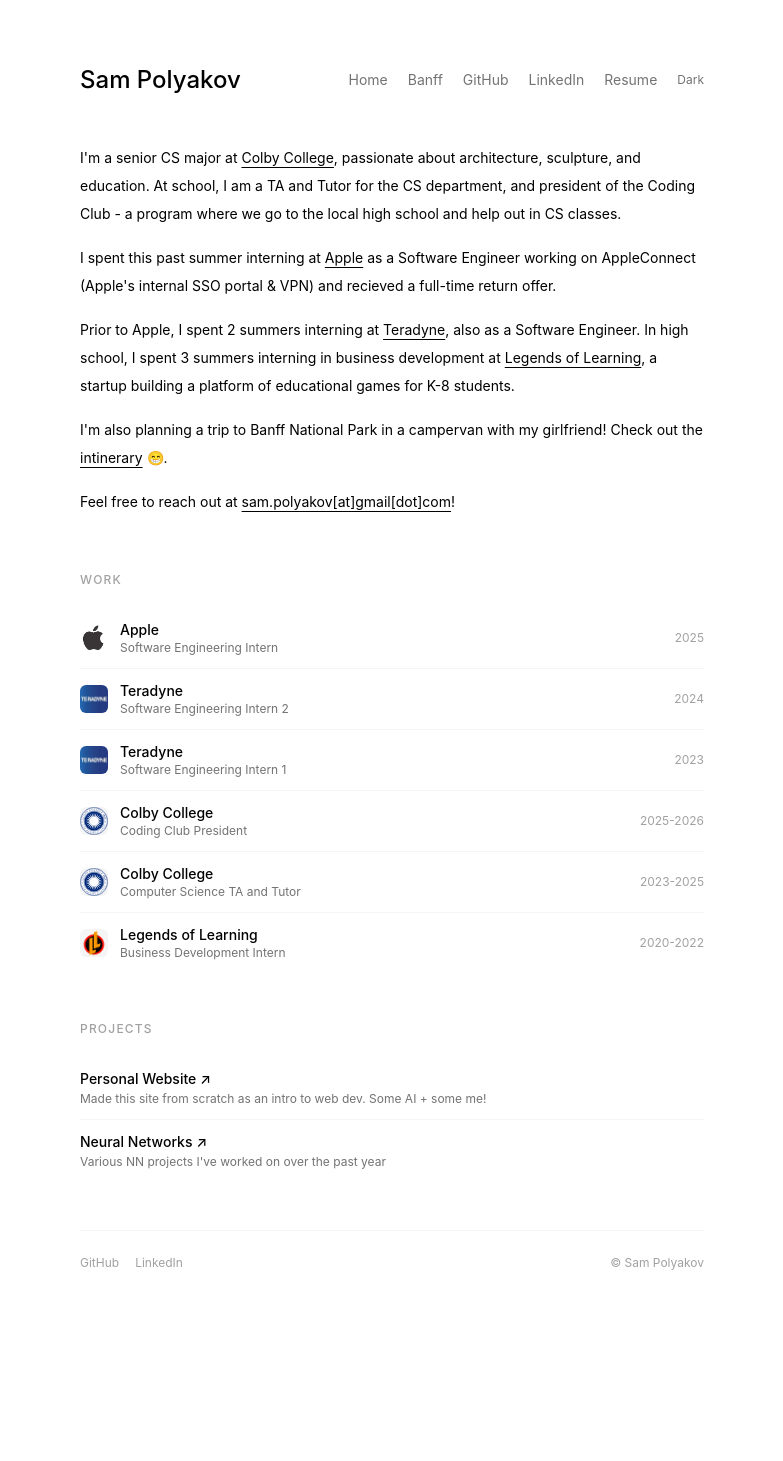
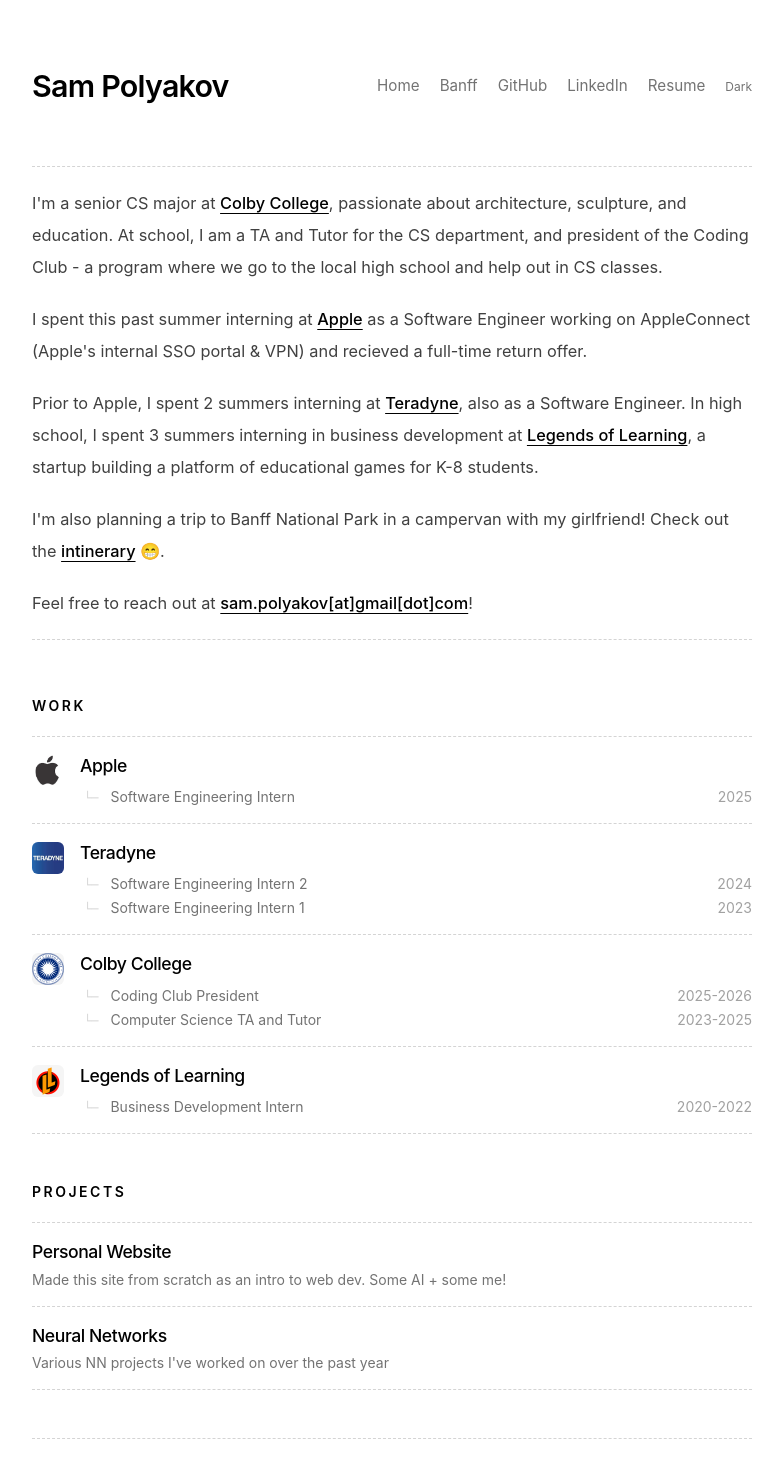
Before and after one commit to sampolz/portfolio, a Next.js app: page / in a window 1280 px wide. Shown: the top 1461 px of the page, without its empty margins (248-1031 px from the left). Before the commit the page ends 1335 px from the top, so only its background shows below. Built offline with nearby package versions, Linux system fonts and the light colour scheme.

Commit message:
itinerary updates

```diff
--- a/app/page.tsx
+++ b/app/page.tsx
@@ -2,115 +2,148 @@
 
 export default function Home() {
   return (
-    <main className="max-w-2xl mx-auto px-6 py-16">
+    <main className="mx-auto max-w-3xl px-6 py-16">
       {/* Nav */}
-      <nav className="flex justify-between items-center mb-12">
-        <span className="text-2xl font-medium">Sam Polyakov</span>
-        <div className="flex items-center gap-5">
-          <a href="/" className="text-sm text-neutral-500 hover:text-neutral-900 dark:hover:text-neutral-100 transition-colors">Home</a>
-          <a href="/banff-itinerary" className="text-sm text-neutral-500 hover:text-neutral-900 dark:hover:text-neutral-100 transition-colors">Banff</a>
-          <a href="https://github.com/sampolz" target="_blank" rel="noopener noreferrer" className="text-sm text-neutral-500 hover:text-neutral-900 dark:hover:text-neutral-100 transition-colors">GitHub</a>
-          <a href="https://linkedin.com/in/sam-polyakov" target="_blank" rel="noopener noreferrer" className="text-sm text-neutral-500 hover:text-neutral-900 dark:hover:text-neutral-100 transition-colors">LinkedIn</a>
-          <a href="https://drive.google.com/file/d/1dbd2a8eLE3WiQ4Jy2qpTubPY2GPMZKZy/view?usp=sharing" target="_blank" rel="noopener noreferrer" className="text-sm text-neutral-500 hover:text-neutral-900 dark:hover:text-neutral-100 transition-colors">Resume</a>
+      <nav className="mb-14 flex items-center justify-between gap-8">
+        <span className="text-[1.9rem] font-semibold tracking-tight text-neutral-900 dark:text-white">Sam Polyakov</span>
+        <div className="flex items-center gap-5 text-[0.95rem]">
+          <a href="/" className="text-neutral-500 transition-colors hover:text-neutral-900 dark:hover:text-neutral-100">Home</a>
+          <a href="/banff-itinerary" className="text-neutral-500 transition-colors hover:text-neutral-900 dark:hover:text-neutral-100">Banff</a>
+          <a href="https://github.com/sampolz" target="_blank" rel="noopener noreferrer" className="text-neutral-500 transition-colors hover:text-neutral-900 dark:hover:text-neutral-100">GitHub</a>
+          <a href="https://linkedin.com/in/sam-polyakov" target="_blank" rel="noopener noreferrer" className="text-neutral-500 transition-colors hover:text-neutral-900 dark:hover:text-neutral-100">LinkedIn</a>
+          <a href="https://drive.google.com/file/d/1dbd2a8eLE3WiQ4Jy2qpTubPY2GPMZKZy/view?usp=sharing" target="_blank" rel="noopener noreferrer" className="text-neutral-500 transition-colors hover:text-neutral-900 dark:hover:text-neutral-100">Resume</a>
           <ThemeToggle />
         </div>
       </nav>
 
       {/* Bio */}
-      <section className="mb-14">
-        <p className="text-sm leading-7 mb-4">
+      <section className="mb-14 border-y border-dashed border-neutral-300 py-5 dark:border-neutral-700">
+        <div className="space-y-5">
+        <p className="text-[1.02rem] leading-8 text-neutral-700 dark:text-neutral-300">
           I'm a senior CS major at{" "}
-          <a href="https://colby.edu/" target="_blank" rel="noopener noreferrer" className="underline underline-offset-4">Colby College</a>
+          <a href="https://colby.edu/" target="_blank" rel="noopener noreferrer" className="font-medium text-neutral-900 underline underline-offset-4 dark:text-white">Colby College</a>
           , passionate about architecture, sculpture, and education. At school, I am a TA and Tutor for the CS department, and president of the Coding Club
           - a program where we go to the local high school and help out in CS classes.
         </p>
-        <p className="text-sm leading-7 mb-4">
-          I spent this past summer interning at <a href="https://apple.com/" target="_blank" rel="noopener noreferrer" className="underline underline-offset-4">Apple</a>{" "}
+        <p className="text-[1.02rem] leading-8 text-neutral-700 dark:text-neutral-300">
+          I spent this past summer interning at <a href="https://apple.com/" target="_blank" rel="noopener noreferrer" className="font-medium text-neutral-900 underline underline-offset-4 dark:text-white">Apple</a>{" "}
           as a Software Engineer working on AppleConnect (Apple's internal SSO portal & VPN) and recieved a full-time return offer.
         </p>
-        <p className="text-sm leading-7 mb-4">
-          Prior to Apple, I spent 2 summers interning at <a href="https://teradyne.com/" target="_blank" rel="noopener noreferrer" className="underline underline-offset-4">Teradyne</a>
+        <p className="text-[1.02rem] leading-8 text-neutral-700 dark:text-neutral-300">
+          Prior to Apple, I spent 2 summers interning at <a href="https://teradyne.com/" target="_blank" rel="noopener noreferrer" className="font-medium text-neutral-900 underline underline-offset-4 dark:text-white">Teradyne</a>
           , also as a Software Engineer. In high school, I spent 3 summers interning in business development at{" "}
-          <a href="https://www.legendsoflearning.com/" target="_blank" rel="noopener noreferrer" className="underline underline-offset-4">Legends of Learning</a>
+          <a href="https://www.legendsoflearning.com/" target="_blank" rel="noopener noreferrer" className="font-medium text-neutral-900 underline underline-offset-4 dark:text-white">Legends of Learning</a>
           , a startup building a platform of educational games for K-8 students.
         </p>
-        <p className="text-sm leading-7 mb-4">
+        <p className="text-[1.02rem] leading-8 text-neutral-700 dark:text-neutral-300">
           I'm also planning a trip to Banff National Park in a campervan with my girlfriend! Check out the{" "}
-          <a href="/banff-itinerary" target="_blank" rel="noopener noreferrer" className="underline underline-offset-4">intinerary</a> 😁.
+          <a href="/banff-itinerary" target="_blank" rel="noopener noreferrer" className="font-medium text-neutral-900 underline underline-offset-4 dark:text-white">intinerary</a> 😁.
         </p>
-        <p className="text-sm leading-7">
+        <p className="text-[1.02rem] leading-8 text-neutral-700 dark:text-neutral-300">
           Feel free to reach out at{" "}
-          <a href="mailto:sam.polyakov@gmail.com" className="underline underline-offset-4">
+          <a href="mailto:sam.polyakov@gmail.com" className="font-medium text-neutral-900 underline underline-offset-4 dark:text-white">
             sam.polyakov[at]gmail[dot]com
           </a>
           !
         </p>
+        </div>
       </section>
 
       {/* Work */}
       <section className="mb-12">
-        <h2 className="text-xs font-medium uppercase tracking-widest text-neutral-400 mb-5">Work</h2>
-        <div className="divide-y divide-neutral-100 dark:divide-neutral-800">
-          {work.map((item) => (
+        <h2 className="mb-5 text-sm font-semibold uppercase tracking-[0.18em] text-neutral-700 dark:text-white">Work</h2>
+        <div className="border-y border-dashed border-neutral-300 dark:border-neutral-700">
+          {work.map((item, index) => {
+            return (
+              <div
+                key={item.company}
+                className={index === 0 ? "" : "border-t border-dashed border-neutral-300 dark:border-neutral-700"}
+              >
                 <a
-              key={item.company}
                   href={item.url}
                   target="_blank"
                   rel="noopener noreferrer"
-              className="flex items-center gap-3 py-3 group"
+                  className="group block py-4"
                 >
-              <div className="w-7 h-7 rounded-md bg-neutral-100 dark:bg-neutral-800 flex-shrink-0 overflow-hidden">
+                  <div className="flex items-start gap-4">
+                    <div className="mt-0.5 flex h-8 w-8 flex-shrink-0 items-center justify-center overflow-hidden rounded-md bg-neutral-100 dark:bg-neutral-800">
                       {(item.logo || item.logoLight || item.logoDark) && (
                         <>
                           <img
                             src={item.logoLight || item.logo || ''}
                             alt={item.company}
-                      className="logo-light w-full h-full object-cover"
+                            className="logo-light h-full w-full object-cover"
                           />
                           <img
                             src={item.logoDark || item.logoLight || item.logo || ''}
                             alt={item.company}
-                      className="logo-dark w-full h-full object-cover"
+                            className="logo-dark h-full w-full object-cover"
                           />
                         </>
                       )}
                     </div>
-              <div className="flex-1 min-w-0">
-                <p className="text-sm font-medium group-hover:underline underline-offset-4">{item.company}</p>
-                <p className="text-xs text-neutral-500">{item.role}</p>
+
+                    <div className="min-w-0 flex-1">
+                      <div className="min-w-0">
+                        <p className="truncate text-[1.1rem] font-medium tracking-tight text-neutral-900 group-hover:text-black dark:text-white dark:group-hover:text-white">
+                          {item.company}
+                        </p>
                       </div>
-              <span className="text-xs text-neutral-400 flex-shrink-0">{item.year}</span>
+
+                      <ul className="mt-2 space-y-1 pl-1 text-sm text-neutral-500 dark:text-neutral-400">
+                        {item.experiences.map((experience) => (
+                          <li key={`${experience.role}-${experience.year}`} className="flex items-baseline justify-between gap-4">
+                            <div className="flex min-w-0 flex-1 items-baseline gap-3">
+                              <span className="font-mono text-xs text-neutral-300 dark:text-neutral-700">
+                                └─
+                              </span>
+                              <span className="min-w-0 flex-1">{experience.role}</span>
+                            </div>
+                            <span className="flex-shrink-0 text-neutral-400 dark:text-neutral-500">
+                              {experience.year}
+                            </span>
+                          </li>
+                        ))}
+                      </ul>
+                    </div>
+                  </div>
                 </a>
-          ))}
+              </div>
+            )
+          })}
         </div>
       </section>
 
       {/* Projects */}
       <section className="mb-12">
-        <h2 className="text-xs font-medium uppercase tracking-widest text-neutral-400 mb-5">Projects</h2>
-        <div className="divide-y divide-neutral-100 dark:divide-neutral-800">
-          {projects.map((item) => (
+        <h2 className="mb-5 text-sm font-semibold uppercase tracking-[0.18em] text-neutral-700 dark:text-white">Projects</h2>
+        <div className="border-y border-dashed border-neutral-300 dark:border-neutral-700">
+          {projects.map((item, index) => (
+            <div
+              key={item.name}
+              className={index === 0 ? "" : "border-t border-dashed border-neutral-300 dark:border-neutral-700"}
+            >
               <a
-              key={item.name}
                 href={item.url}
                 target="_blank"
                 rel="noopener noreferrer"
-              className="block py-3 group"
+                className="group block py-4"
               >
-              <p className="text-sm font-medium group-hover:underline underline-offset-4 mb-0.5">
-                {item.name} ↗
+                <p className="text-[1.1rem] font-medium tracking-tight text-neutral-900 group-hover:text-black dark:text-white">
+                  {item.name}
                 </p>
-              <p className="text-xs text-neutral-500">{item.description}</p>
+                <p className="mt-1 text-sm text-neutral-500 dark:text-neutral-400">{item.description}</p>
               </a>
+            </div>
           ))}
         </div>
       </section>
 
       {/* Footer */}
-      <footer className="flex gap-4 pt-6 border-t border-neutral-100 dark:border-neutral-800">
-        <a href="https://github.com/sampolz" target="_blank" rel="noopener noreferrer" className="text-xs text-neutral-400 hover:text-neutral-900 dark:hover:text-neutral-100 transition-colors">GitHub</a>
-        <a href="https://linkedin.com/in/sam-polyakov" target="_blank" rel="noopener noreferrer" className="text-xs text-neutral-400 hover:text-neutral-900 dark:hover:text-neutral-100 transition-colors">LinkedIn</a>
-        <span className="ml-auto text-xs text-neutral-400">© Sam Polyakov</span>
+      <footer className="flex gap-5 border-t border-dashed border-neutral-300 pt-5 text-sm dark:border-neutral-700">
+        <a href="https://github.com/sampolz" target="_blank" rel="noopener noreferrer" className="text-neutral-500 transition-colors hover:text-neutral-900 dark:hover:text-neutral-100">GitHub</a>
+        <a href="https://linkedin.com/in/sam-polyakov" target="_blank" rel="noopener noreferrer" className="text-neutral-500 transition-colors hover:text-neutral-900 dark:hover:text-neutral-100">LinkedIn</a>
+        <span className="ml-auto text-neutral-400">© Sam Polyakov</span>
       </footer>
     </main>
   )
@@ -119,46 +152,56 @@
 const work = [
   {
     company: "Apple",
-    role: "Software Engineering Intern",
-    year: "2025",
     url: "https://apple.com/",
     logoLight: "/logos/apple-light.png",
     logoDark: "/logos/apple-dark.jpg",
+    experiences: [
+      {
+        role: "Software Engineering Intern",
+        year: "2025",
+      },
+    ],
   },
   {
     company: "Teradyne",
+    url: "https://teradyne.com/",
+    logo: "/logos/teradyne.jpeg",
+    experiences: [
+      {
         role: "Software Engineering Intern 2",
         year: "2024",
-    url: "https://teradyne.com/",
-    logo: "logos/teradyne.jpeg",
       },
       {
-    company: "Teradyne",
         role: "Software Engineering Intern 1",
         year: "2023",
-    url: "https://teradyne.com/",
-    logo: "logos/teradyne.jpeg",
+      },
+    ],
   },
   {
     company: "Colby College",
+    url: "https://colby.edu/",
+    logo: "/logos/colby.svg",
+    experiences: [
+      {
         role: "Coding Club President",
         year: "2025-2026",
-    url: "https://colby.edu/",
-    logo: "logos/colby.svg",
       },
       {
-    company: "Colby College",
         role: "Computer Science TA and Tutor",
         year: "2023-2025",
-    url: "https://colby.edu/",
-    logo: "logos/colby.svg",
+      },
+    ],
   },
   {
     company: "Legends of Learning",
+    url: "https://legendsoflearning.com/",
+    logo: "/logos/legendsoflearning.png",
+    experiences: [
+      {
         role: "Business Development Intern",
         year: "2020-2022",
-    url: "https://legendsoflearning.com/",
-    logo: "logos/legendsoflearning.png",
+      },
+    ],
   },
 ]
 
```
Also changed, not shown: app/banff-itinerary/itinerary-client.tsx (+8 -10 lines). Lines whose indentation alone changed are shown as unchanged.
